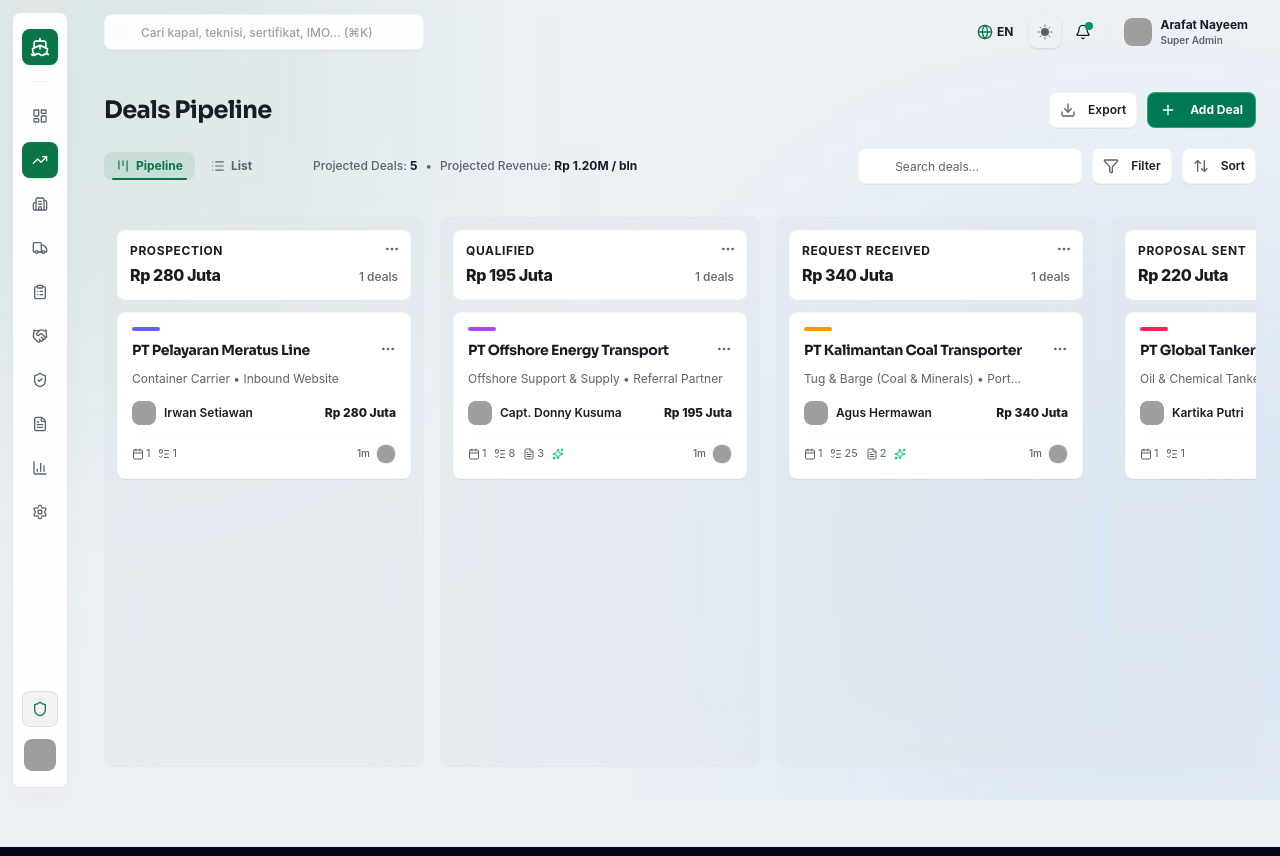
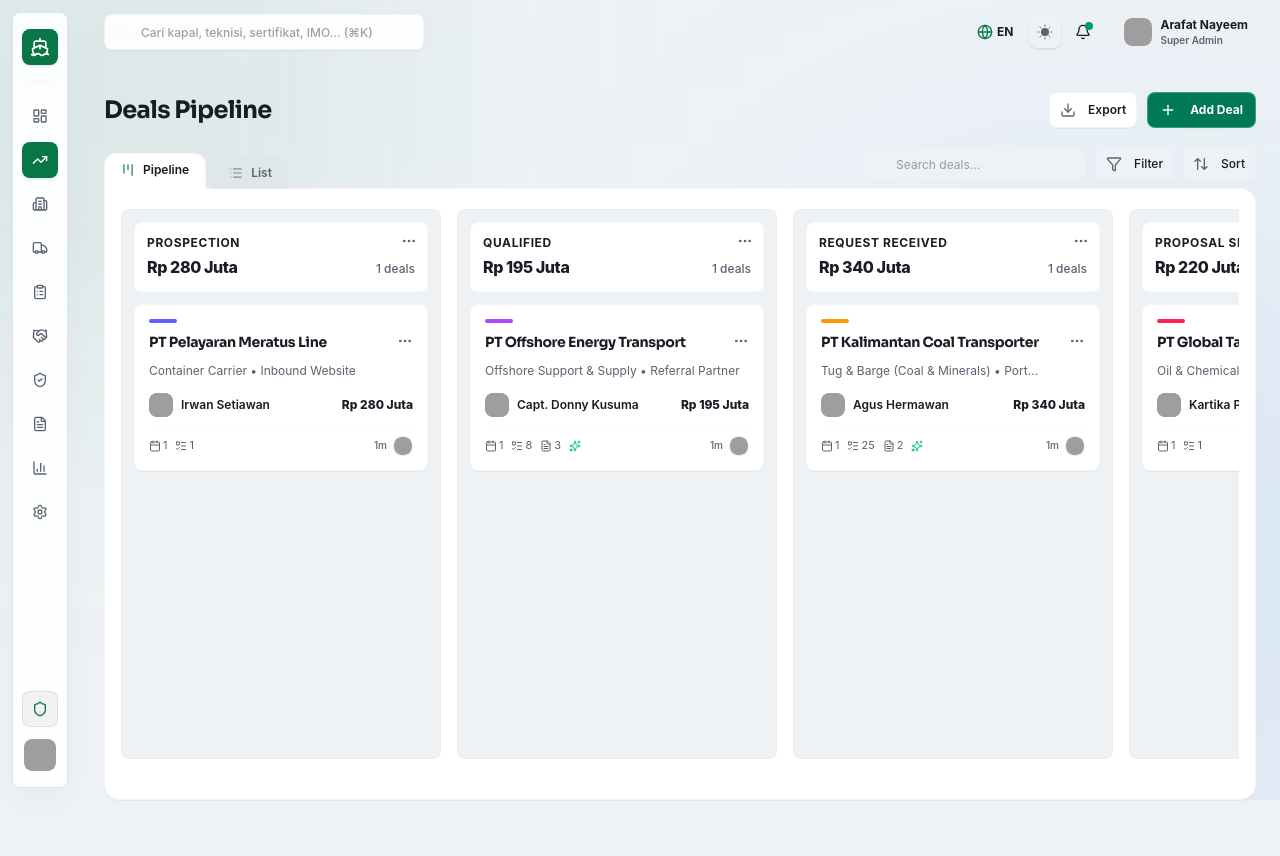
Before and after one commit to Gilabs-Studio/sls-ship-agency, a Next.js app in the folder apps/web/: page /en/sales in a window 1280 px wide. Built offline with nearby package versions, Linux system fonts and the light colour scheme; grey boxes are pictures that could not be loaded.

Commit message:
refactor : implement reusable FolderTabs component and standardize tab UI across dashboard and sales features

```diff
--- /dev/null
+++ b/apps/web/src/components/ui/folder-tabs.tsx
@@ -0,0 +1,135 @@
+"use client";
+
+import React from "react";
+import { cn } from "@/lib/utils";
+
+/* ------------------------------------------------------------------ */
+/*  Types                                                              */
+/* ------------------------------------------------------------------ */
+
+export interface FolderTab<TKey extends string = string> {
+  /** Unique key identifying this tab */
+  key: TKey;
+  /** Visible label */
+  label: string;
+  /** Optional icon rendered before the label */
+  icon?: React.ReactNode;
+  /** Optional count badge rendered after the label */
+  count?: number;
+}
+
+export interface FolderTabsProps<TKey extends string = string> {
+  /** Tab definitions */
+  tabs: FolderTab<TKey>[];
+  /** Currently active tab key */
+  activeTab: TKey;
+  /** Called when a tab is clicked */
+  onTabChange: (tab: TKey) => void;
+  /** Optional extra content rendered inline after the tabs (e.g. stats) */
+  inlineContent?: React.ReactNode;
+  /** Optional toolbar actions rendered on the right (e.g. search, filter) */
+  actions?: React.ReactNode;
+  /** Content rendered inside the folder body */
+  children: React.ReactNode;
+  /** Additional className for the outermost wrapper */
+  className?: string;
+  /** Additional className for the folder body container */
+  bodyClassName?: string;
+}
+
+/* ------------------------------------------------------------------ */
+/*  Component                                                          */
+/* ------------------------------------------------------------------ */
+
+export function FolderTabs<TKey extends string = string>({
+  tabs,
+  activeTab,
+  onTabChange,
+  inlineContent,
+  actions,
+  children,
+  className,
+  bodyClassName,
+}: FolderTabsProps<TKey>) {
+  return (
+    <div className={cn("space-y-0", className)}>
+      {/* ── Tabs bar + actions ─────────────────────────────────── */}
+      <div className="flex flex-col sm:flex-row sm:items-end justify-between gap-3 px-0">
+        {/* Left: Filing folder tabs + optional inline content */}
+        <div className="flex items-end gap-3 -mb-px z-10 overflow-x-auto scrollbar-none">
+          {/* Tabs */}
+          <div className="flex items-end gap-1.5">
+            {tabs.map((tab) => {
+              const isActive = activeTab === tab.key;
+              return (
+                <button
+                  key={tab.key}
+                  onClick={() => onTabChange(tab.key)}
+                  className={cn(
+                    "relative px-4 py-2 text-xs font-semibold rounded-t-xl transition-all duration-200 cursor-pointer flex items-center gap-2 whitespace-nowrap",
+                    isActive
+                      ? "bg-card text-foreground border-t border-x border-border/80 shadow-2xs z-20 pb-3 -mb-px"
+                      : "bg-muted/70 text-muted-foreground border-t border-x border-border/40 hover:bg-muted hover:text-foreground z-10"
+                  )}
+                >
+                  {/* Icon */}
+                  {tab.icon && (
+                    <span
+                      className={
+                        isActive
+                          ? "text-primary"
+                          : "text-muted-foreground/70"
+                      }
+                    >
+                      {tab.icon}
+                    </span>
+                  )}
+
+                  {/* Label */}
+                  <span>{tab.label}</span>
+
+                  {/* Count badge */}
+                  {tab.count !== undefined && (
+                    <span
+                      className={cn(
+                        "text-[10px] px-1.5 py-px rounded-full font-bold transition-colors",
+                        isActive
+                          ? "bg-primary/10 text-primary"
+                          : "bg-muted-foreground/10 text-muted-foreground"
+                      )}
+                    >
+                      {tab.count}
+                    </span>
+                  )}
+                </button>
+              );
+            })}
+          </div>
+
+          {/* Optional inline content (e.g. projected stats) */}
+          {inlineContent && (
+            <>
+              <div className="h-5 w-px bg-border/60 mb-1.5 hidden sm:block" />
+              <div className="mb-1.5">{inlineContent}</div>
+            </>
+          )}
+        </div>
+
+        {/* Right: Action controls (search, filter, sort, etc.) */}
+        {actions && (
+          <div className="flex items-center gap-2 pb-2">{actions}</div>
+        )}
+      </div>
+
+      {/* ── Folder body ────────────────────────────────────────── */}
+      <div
+        className={cn(
+          "bg-card border border-border/80 rounded-b-2xl rounded-tr-2xl shadow-2xs overflow-hidden relative z-0",
+          bodyClassName
+        )}
+      >
+        {children}
+      </div>
+    </div>
+  );
+}
--- a/apps/web/src/features/dashboard/components/vms-agency-list-table.tsx
+++ b/apps/web/src/features/dashboard/components/vms-agency-list-table.tsx
@@ -8,6 +8,7 @@ import { Input } from "@/components/ui/input";
 import { Button } from "@/components/ui/button";
 import { Badge } from "@/components/ui/badge";
 import { Avatar, AvatarImage, AvatarFallback } from "@/components/ui/avatar";
+import { FolderTabs, type FolderTab } from "@/components/ui/folder-tabs";
 
 interface VmsAgencyListTableProps {
   agencies: VmsAgencyListItem[];
@@ -32,11 +33,11 @@ export function VmsAgencyListTable({
   counts,
 }: VmsAgencyListTableProps) {
   // Tab configuration for file folder filing index
-  const tabItems: { key: VmsFilterTab; label: string; count: number }[] = [
-    { key: "semua", label: "Semua Agency", count: counts.semua },
-    { key: "aktif", label: "Agency Aktif", count: counts.aktif },
-    { key: "berjalan", label: "Proyek Berjalan", count: counts.berjalan },
-    { key: "blacklist", label: "Blacklist", count: counts.blacklist },
+  const tabItems: FolderTab<VmsFilterTab>[] = [
+    { key: "semua", label: "Semua Agency", icon: <Info className="h-3.5 w-3.5" />, count: counts.semua },
+    { key: "aktif", label: "Agency Aktif", icon: <Info className="h-3.5 w-3.5" />, count: counts.aktif },
+    { key: "berjalan", label: "Proyek Berjalan", icon: <Info className="h-3.5 w-3.5" />, count: counts.berjalan },
+    { key: "blacklist", label: "Blacklist", icon: <Info className="h-3.5 w-3.5" />, count: counts.blacklist },
   ];
 
   // Render Star Rating UI
@@ -59,45 +60,13 @@ export function VmsAgencyListTable({
   };
 
   return (
-    <div className="space-y-0 pt-2">
-      {/* File Folder Filing Tabs Header + Action Bar */}
-      <div className="flex flex-col sm:flex-row sm:items-end justify-between gap-3 px-0.5">
-        {/* Left: Filing Folder Tabs */}
-        <div className="flex items-end gap-1.5 -mb-px z-10 overflow-x-auto scrollbar-none pb-0.5">
-          {tabItems.map((tab) => {
-            const isActive = activeTab === tab.key;
-            return (
-              <button
-                key={tab.key}
-                onClick={() => onTabChange(tab.key)}
-                className={`relative px-4 py-2 text-xs font-semibold rounded-t-xl transition-all duration-200 cursor-pointer flex items-center gap-2 border-t border-x ${
-                  isActive
-                    ? "bg-card text-foreground border-border/80 shadow-2xs z-20 pb-2.5 -mb-px"
-                    : "bg-muted/40 text-muted-foreground border-transparent hover:bg-muted/70 hover:text-foreground z-10"
-                }`}
-              >
-                <Info
-                  className={`h-3.5 w-3.5 ${
-                    isActive ? "text-primary" : "text-muted-foreground/70"
-                  }`}
-                />
-                <span>{tab.label}</span>
-                <span
-                  className={`text-[10px] px-1.5 py-0.2 rounded-full font-bold transition-colors ${
-                    isActive
-                      ? "bg-primary/10 text-primary"
-                      : "bg-muted text-muted-foreground"
-                  }`}
-                >
-                  {tab.count}
-                </span>
-              </button>
-            );
-          })}
-        </div>
-
-        {/* Right: Search Input + Filter/Sort Action Controls */}
-        <div className="flex items-center gap-2 pb-2">
+    <FolderTabs
+      tabs={tabItems}
+      activeTab={activeTab}
+      onTabChange={onTabChange}
+      className="pt-2"
+      actions={
+        <>
           <div className="relative w-full sm:w-60">
             <Search className="absolute left-2.5 top-1/2 -translate-y-1/2 h-3.5 w-3.5 text-muted-foreground" />
             <Input
@@ -126,11 +95,10 @@ export function VmsAgencyListTable({
             <ArrowUpDown className="mr-1.5 h-3.5 w-3.5 text-muted-foreground" />
             Urutkan
           </Button>
-        </div>
-      </div>
-
-      {/* Main File Container Box (Clean Minimalist Folder Body) */}
-      <div className="bg-card border border-border/80 rounded-b-2xl rounded-tr-2xl shadow-2xs overflow-hidden relative z-0">
+        </>
+      }
+    >
+      {/* Table content inside the folder body */}
       <div className="overflow-x-auto">
         <table className="w-full text-left text-xs">
           <thead>
@@ -277,7 +245,6 @@ export function VmsAgencyListTable({
           </tbody>
         </table>
       </div>
-      </div>
-    </div>
+    </FolderTabs>
   );
 }
--- a/apps/web/src/features/sales/components/sales-pipeline-container.tsx
+++ b/apps/web/src/features/sales/components/sales-pipeline-container.tsx
@@ -31,13 +31,13 @@ export function SalesPipelineContainer() {
 
   return (
     <div className="w-full min-w-0 space-y-4 pb-8">
-      {/* 1. Header (Title Deals Pipeline + Bell + Help + Export + Add Deal) */}
+      {/* 1. Header (Title Deals Pipeline + Export + Add Deal) */}
       <SalesHeader
         onAddLeadClick={() => modalState.setIsAddLeadOpen(true)}
         isClientUser={isClientUser}
       />
 
-      {/* 2. Sub-Header Toolbar (Pipeline/List Tabs + Projected Stats + Search/Filter/Sort) */}
+      {/* 2. Folder Tabs + Content Body — uses centralized FolderTabs via SalesToolbar */}
       <SalesToolbar
         viewMode={viewMode}
         onViewModeChange={setViewMode}
@@ -45,9 +45,9 @@ export function SalesPipelineContainer() {
         onSearchQueryChange={setSearchQuery}
         totalLeadsCount={kpiMetrics.totalLeads}
         totalRevenueFormatted={formattedTotalRevenue}
-      />
-
-      {/* 3. Main View: KANBAN BOARD (Plek Reference Structure) or LIST TABLE */}
+      >
+        {/* 3. Main View: KANBAN BOARD or LIST TABLE */}
+        <div className="p-4">
           {viewMode === "kanban" ? (
             <SalesKanbanBoard
               leads={leads}
@@ -62,6 +62,8 @@ export function SalesPipelineContainer() {
               onSelectLead={actions.openLeadDetail}
             />
           )}
+        </div>
+      </SalesToolbar>
 
       {/* Interactive Modals */}
       <AddLeadModal
--- a/apps/web/src/features/sales/components/sales-toolbar.tsx
+++ b/apps/web/src/features/sales/components/sales-toolbar.tsx
@@ -4,6 +4,7 @@ import React from "react";
 import { Kanban, List, Search, Filter, ArrowUpDown } from "lucide-react";
 import { Input } from "@/components/ui/input";
 import { Button } from "@/components/ui/button";
+import { FolderTabs, type FolderTab } from "@/components/ui/folder-tabs";
 import { toast } from "sonner";
 import type { SalesViewMode } from "../types/sales.types";
 
@@ -14,6 +15,7 @@ interface SalesToolbarProps {
   onSearchQueryChange: (query: string) => void;
   totalLeadsCount: number;
   totalRevenueFormatted: string;
+  children: React.ReactNode;
 }
 
 export function SalesToolbar({
@@ -23,69 +25,36 @@ export function SalesToolbar({
   onSearchQueryChange,
   totalLeadsCount,
   totalRevenueFormatted,
+  children,
 }: SalesToolbarProps) {
+  const tabItems: FolderTab<SalesViewMode>[] = [
+    {
+      key: "kanban",
+      label: "Pipeline",
+      icon: <Kanban className="h-3.5 w-3.5" />,
+    },
+    {
+      key: "table",
+      label: "List",
+      icon: <List className="h-3.5 w-3.5" />,
+    },
+  ];
+
   return (
-    <div className="flex flex-col lg:flex-row lg:items-center justify-between gap-3 border-b border-border/60 pb-3">
-      {/* Left: View Switcher Tabs + Projected Stats */}
-      <div className="flex flex-wrap items-center gap-3 sm:gap-6">
-        {/* Tabs: Pipeline | List */}
-        <div className="flex items-center gap-1">
-          <button
-            onClick={() => onViewModeChange("kanban")}
-            className={`relative flex items-center gap-1.5 px-3 py-1.5 text-xs font-bold transition-all cursor-pointer rounded-lg ${
-              viewMode === "kanban"
-                ? "text-primary bg-primary/10"
-                : "text-muted-foreground hover:text-foreground hover:bg-muted/40"
-            }`}
-          >
-            <Kanban className="h-3.5 w-3.5" />
-            <span>Pipeline</span>
-            {viewMode === "kanban" && (
-              <span className="absolute bottom-0 left-2 right-2 h-0.5 bg-primary rounded-full" />
-            )}
-          </button>
-
-          <button
-            onClick={() => onViewModeChange("table")}
-            className={`relative flex items-center gap-1.5 px-3 py-1.5 text-xs font-bold transition-all cursor-pointer rounded-lg ${
-              viewMode === "table"
-                ? "text-primary bg-primary/10"
-                : "text-muted-foreground hover:text-foreground hover:bg-muted/40"
-            }`}
-          >
-            <List className="h-3.5 w-3.5" />
-            <span>List</span>
-            {viewMode === "table" && (
-              <span className="absolute bottom-0 left-2 right-2 h-0.5 bg-primary rounded-full" />
-            )}
-          </button>
-        </div>
-
-        {/* Divider */}
-        <div className="h-4 w-px bg-border/80 hidden sm:block" />
-
-        {/* Projected Deals & Revenue Stat line */}
-        <div className="text-xs text-muted-foreground font-medium flex items-center gap-2 flex-wrap">
-          <span>
-            Projected Deals: <strong className="text-foreground">{totalLeadsCount}</strong>
-          </span>
-          <span>&bull;</span>
-          <span>
-            Projected Revenue: <strong className="text-foreground">{totalRevenueFormatted}</strong>
-          </span>
-        </div>
-      </div>
-
-      {/* Right: Search + Filter + Sort (Highly Visible Card Fill & Borders) */}
-      <div className="flex items-center gap-2.5 w-full sm:w-auto">
-        <div className="relative flex-1 sm:w-56 sm:flex-initial">
-          <Search className="absolute left-3 top-1/2 -translate-y-1/2 h-3.5 w-3.5 text-muted-foreground" />
+    <FolderTabs
+      tabs={tabItems}
+      activeTab={viewMode}
+      onTabChange={onViewModeChange}
+      actions={
+        <>
+          <div className="relative w-full sm:w-56">
+            <Search className="absolute left-2.5 top-1/2 -translate-y-1/2 h-3.5 w-3.5 text-muted-foreground" />
             <Input
               type="text"
               placeholder="Search deals..."
               value={searchQuery}
               onChange={(e) => onSearchQueryChange(e.target.value)}
-            className="h-9 pl-9 pr-3 text-xs bg-card border border-border shadow-2xs rounded-xl focus:border-primary text-foreground placeholder:text-muted-foreground"
+              className="h-8 pl-8 pr-3 text-xs bg-background border-border/80 rounded-lg focus-visible:ring-emerald-500"
             />
           </div>
 
@@ -93,7 +62,7 @@ export function SalesToolbar({
             variant="outline"
             size="sm"
             onClick={() => toast.info("Filter opsi aktif")}
-          className="h-9 px-3.5 text-xs font-semibold border border-border bg-card text-foreground hover:bg-muted/70 shadow-2xs rounded-xl cursor-pointer shrink-0 transition-all duration-200 hover:-translate-y-0.5"
+            className="h-8 px-3 text-xs font-medium border-border/80 cursor-pointer bg-background hover:bg-muted/50"
           >
             <Filter className="mr-1.5 h-3.5 w-3.5 text-muted-foreground" />
             Filter
@@ -103,12 +72,15 @@ export function SalesToolbar({
             variant="outline"
             size="sm"
             onClick={() => toast.info("Urutkan berdasar nilai terbesar")}
-          className="h-9 px-3.5 text-xs font-semibold border border-border bg-card text-foreground hover:bg-muted/70 shadow-2xs rounded-xl cursor-pointer shrink-0 transition-all duration-200 hover:-translate-y-0.5"
+            className="h-8 px-3 text-xs font-medium border-border/80 cursor-pointer bg-background hover:bg-muted/50"
           >
             <ArrowUpDown className="mr-1.5 h-3.5 w-3.5 text-muted-foreground" />
             Sort
           </Button>
-      </div>
-    </div>
+        </>
+      }
+    >
+      {children}
+    </FolderTabs>
   );
 }
```
Lines whose indentation alone changed are shown as unchanged.
